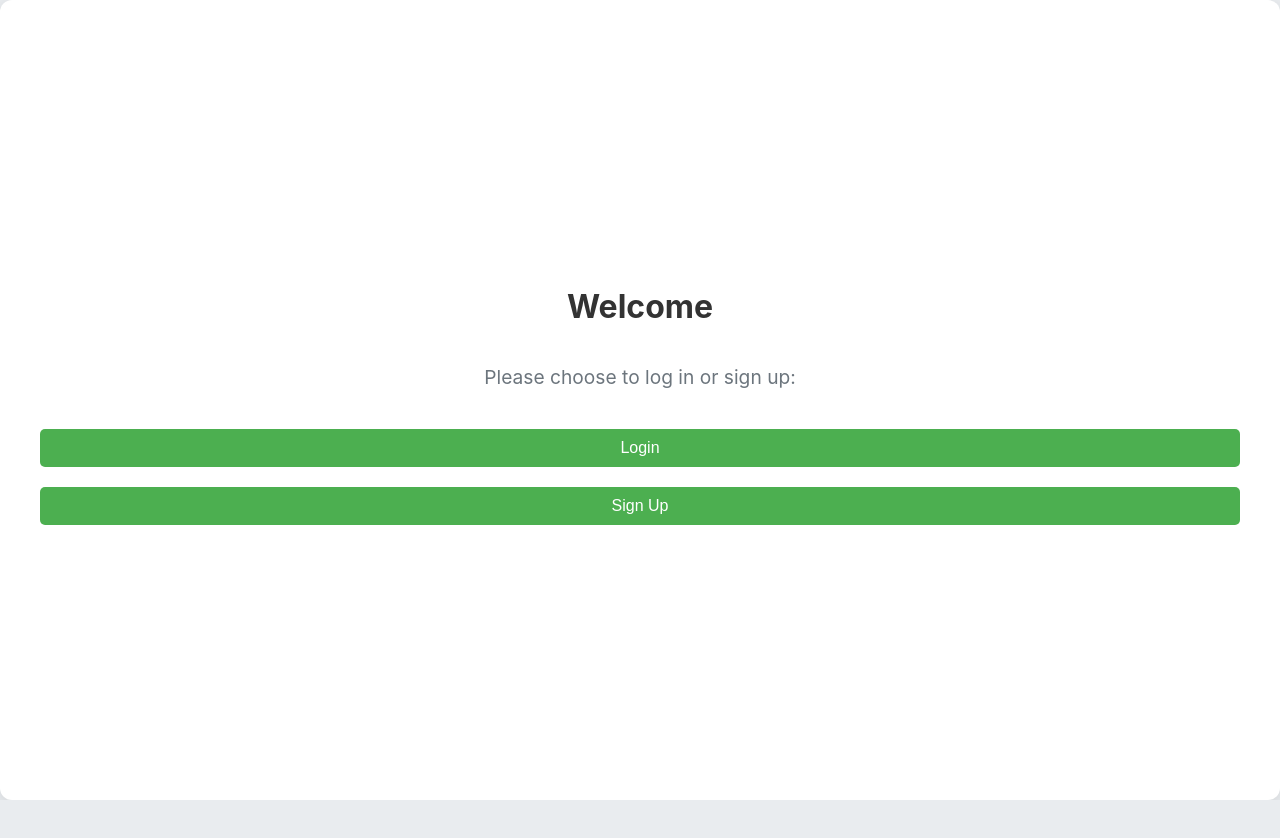
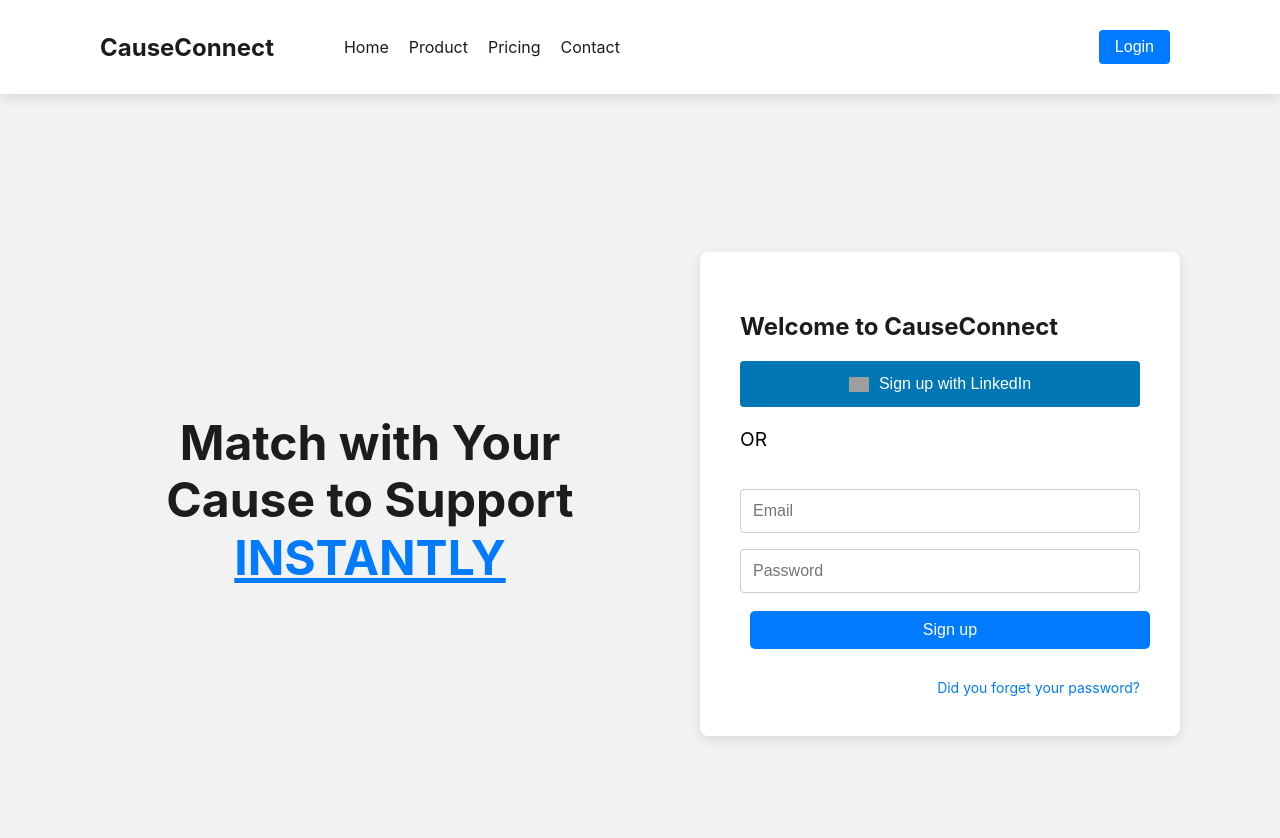
Before and after one commit to tejasking62/Cause-Connect, a React (Create React App) app in the folder my-app/: page / in a window 1280 px wide. Shown: the top 838 px of the page. Before the commit the page ends 800 px from the top, so only its background shows below. Built offline with nearby package versions, Linux system fonts and the light colour scheme; grey boxes are pictures that could not be loaded.

Commit message:
fixed home page css

```diff
--- a/my-app/src/Home.css
+++ b/my-app/src/Home.css
@@ -1,59 +1,178 @@
-/* styles.css */
-
-* {
-    box-sizing: border-box;
+/* Navbar Styling */
+.navbar {
+  display: flex;
+  justify-content: space-between;
+  align-items: center;
+  padding: 20px 100px;
+  background-color: #FFFFFF;
+  box-shadow: 0 4px 12px rgba(0, 0, 0, 0.1);
 }
 
-body {
-    margin: 0;
-    font-family: 'Arial', sans-serif;
-    background-color: #e9ecef;
+/* Logo and menu grouped on the left */
+.navbar-logo {
+  font-size: 24px;
+  font-weight: bold;
+  color: #1C1C1C;
+  margin-right: 30px; /* Spacing between logo and menu */
 }
 
-.home-container {
-    display: flex;
-    flex-direction: column;
-    align-items: center;
-    justify-content: center;
-    height: 100vh;
-    text-align: center;
-    padding: 40px;
-    background-color: #ffffff;
-    border-radius: 12px;
-    box-shadow: 0 4px 15px rgba(0, 0, 0, 0.1);
+.navbar-menu {
+  list-style-type: none;
+  display: flex;
+  gap: 20px;
 }
 
-h1 {
-    font-size: 2.5rem;
-    color: #343a40;
-    margin-bottom: 20px;
+.navbar-item {
+  font-size: 16px;
+  color: #1C1C1C;
+  cursor: pointer;
 }
 
-p {
-    font-size: 1.2rem;
-    color: #6c757d;
-    margin-bottom: 30px;
+.navbar-item:hover {
+  text-decoration: underline;
 }
 
-.btn {
-    background-color: #007bff;
-    color: #ffffff;
-    border: none;
-    border-radius: 5px;
-    padding: 12px 24px;
-    font-size: 1rem;
-    cursor: pointer;
-    margin: 10px;
-    transition: background-color 0.3s ease, transform 0.2s ease;
-    width: 150px;
+.navbar-left {
+  display: flex;
+  align-items: center;
+  flex-grow: 1; /* Ensures left section takes all available space */
 }
 
-.btn:hover {
-    background-color: #0056b3;
-    transform: scale(1.05);
+.navbar-login {
+  background-color: #007BFF;
+  color: white;
+  padding: 8px 16px; /* Adjusted padding for less width */
+  border: none;
+  border-radius: 4px;
+  cursor: pointer;
+  font-size: 16px;
+  width: auto;
 }
 
-.btn:focus {
-    outline: none;
-    box-shadow: 0 0 0 3px rgba(0, 123, 255, 0.5);
+.navbar-login:hover {
+  background-color: #0056b3;
 }
+
+/* General body styling */
+body {
+  font-family: Arial, sans-serif;
+  background-color: #F2F2F2;
+  margin: 0;
+  padding: 0;
+}
+
+/* Main container to center content */
+.home-container {
+  display: flex;
+  justify-content: space-between;
+  align-items: center;
+  min-height: 100vh;
+  padding: 0 100px;
+}
+
+/* Left section for the heading */
+.left-section {
+  max-width: 50%;
+}
+
+.left-section h1 {
+  font-size: 48px;
+  line-height: 1.2;
+  color: #1C1C1C;
+}
+
+.left-section h1 span {
+  color: #007BFF; /* This is for the blue highlight */
+  text-decoration: underline;
+  text-decoration-thickness: 5px;
+}
+
+/* Right section for login form */
+.right-section {
+  background-color: #FFFFFF;
+  padding: 40px;
+  border-radius: 8px;
+  box-shadow: 0 4px 12px rgba(0, 0, 0, 0.1);
+  max-width: 400px;
+}
+
+.right-section h2 {
+  font-size: 24px;
+  margin-bottom: 20px;
+  color: #1C1C1C;
+}
+
+input[type="email"], input[type="password"] {
+  width: 100%;
+  padding: 12px;
+  margin: 8px 0;
+  display: inline-block;
+  border: 1px solid #ccc;
+  border-radius: 4px;
+  box-sizing: border-box;
+  font-size: 16px;
+}
+
+button, .linkedin-button {
+  width: 100%;
+  background-color: #007BFF;
+  color: white;
+  padding: 14px 20px;
+  margin: 10px 0;
+  border: none;
+  border-radius: 4px;
+  cursor: pointer;
+  font-size: 16px;
+}
+
+.linkedin-button {
+  display: flex;
+  align-items: center;
+  justify-content: center;
+  background-color: #0077B5;
+}
+
+.linkedin-button img {
+  width: 20px; /* Adjust the width as needed */
+  height: auto; /* Maintain aspect ratio */
+  margin-right: 10px;
+}
+
+button:hover, .linkedin-button:hover {
+  background-color: #0056b3;
+}
+
+/* Footer section */
+footer {
+  display: flex;
+  justify-content: space-between;
+  padding: 20px;
+  font-size: 12px;
+  color: #888;
+}
+
+footer a {
+  color: #888;
+  text-decoration: none;
+}
+
+footer a:hover {
+  text-decoration: underline;
+}
+
+/* Additional styling for links */
+.login-link {
+  text-align: right;
+  color: #007BFF;
+  font-size: 14px;
+  margin-top: 20px;
+}
+
+.login-link a {
+  text-decoration: none;
+  color: #007BFF;
+}
+
+.login-link a:hover {
+  text-decoration: underline;
+}
--- a/my-app/src/Home.js
+++ b/my-app/src/Home.js
@@ -14,11 +14,43 @@ function Home() {
   };
 
   return (
-    <div className="home-container">
-      <h1>Welcome</h1>
-      <p>Please choose to log in or sign up:</p>
-      <button className="btn" onClick={handleLogin}>Login</button>
-      <button className="btn" onClick={handleSignUp}>Sign Up</button>
+    <div>
+      {/* Navbar */}
+      <nav className="navbar">
+        <div className="navbar-left">
+          <div className="navbar-logo">CauseConnect</div>
+          <ul className="navbar-menu">
+            <li className="navbar-item">Home</li>
+            <li className="navbar-item">Product</li>
+            <li className="navbar-item">Pricing</li>
+            <li className="navbar-item">Contact</li>
+          </ul>
+        </div>
+        <button className="navbar-login">Login</button>
+      </nav>
+
+      {/* Main Content */}
+      <div className="home-container">
+        {/* Left Section */}
+        <div className="left-section">
+          <h1>Match with Your Cause to Support <span>INSTANTLY</span></h1>
+        </div>
+
+        {/* Right Section (Login/Signup form) */}
+        <div className="right-section">
+          <h2>Welcome to CauseConnect</h2>
+          <button className="linkedin-button">
+            <img src="https://static.vecteezy.com/system/resources/previews/023/986/970/original/linkedin-logo-linkedin-logo-transparent-linkedin-icon-transparent-free-free-png.png" alt="LinkedIn logo" /> Sign up with LinkedIn
+          </button>
+          <p>OR</p>
+          <input type="email" placeholder="Email" />
+          <input type="password" placeholder="Password" />
+          <button onClick={handleSignUp}>Sign up</button>
+          <div className="login-link">
+            <a href="#" onClick={handleLogin}>Did you forget your password?</a>
+          </div>
+        </div>
+      </div>
     </div>
   );
 }
```
Also changed, not shown: my-app/src/linkedin-logo-linkedin-logo-transparent-linkedin-icon-transparent-free-free-png.webp (added).
